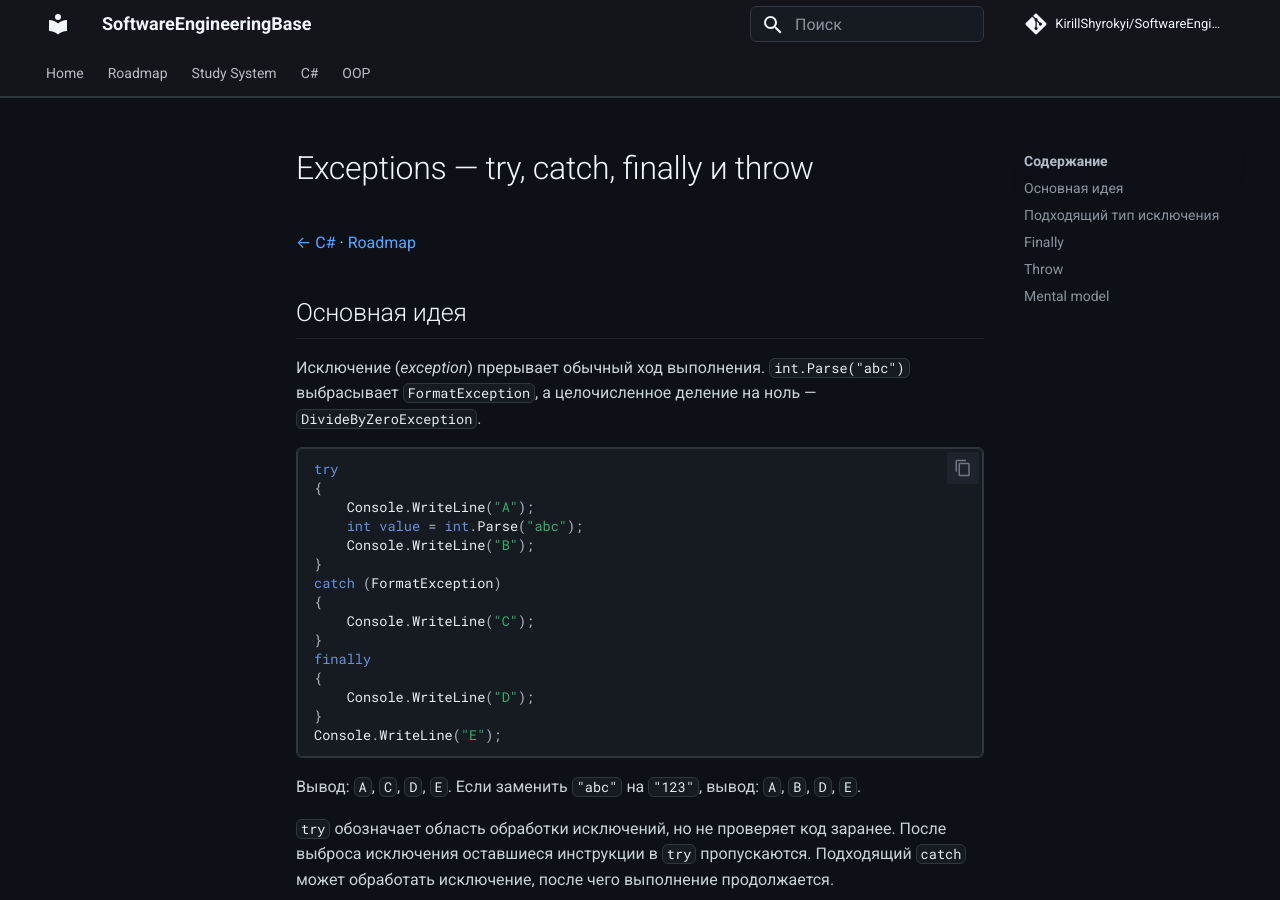
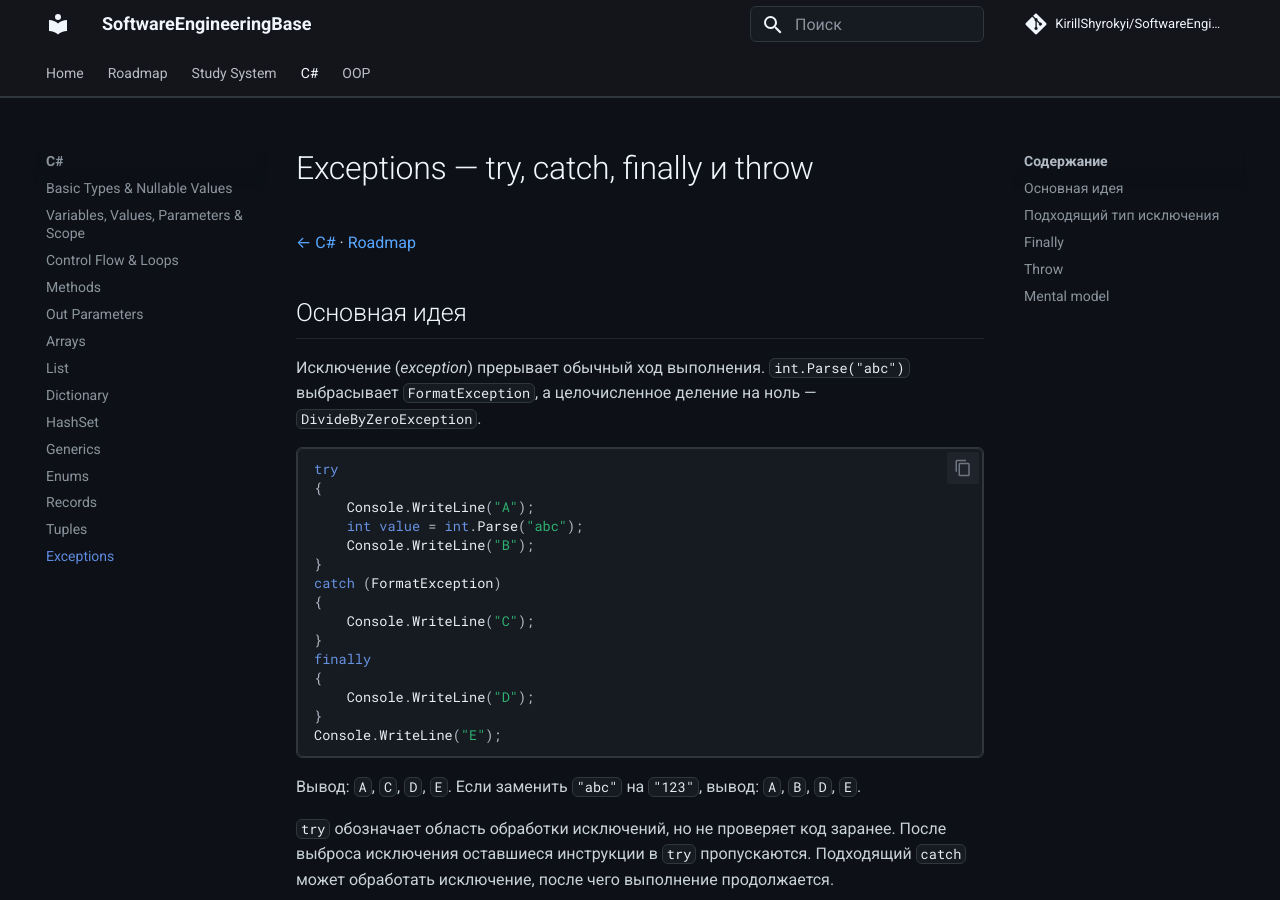
Before and after one commit to KirillShyrokyi/SoftwareEngineeringBase, an MkDocs documentation site: the page built from docs/csharp/exceptions.md, in a window 1280 px wide and 900 px high. Built offline with MkDocs 1.6.1 and Material for MkDocs 9.7.7, drawn with Linux system fonts in a browser that asks for light colours; comment, search, counter and statistics services are not loaded.

Commit message:
docs(csharp): save confirmed exceptions progress

```diff
--- a/mkdocs.yml
+++ b/mkdocs.yml
@@ -23,6 +23,7 @@ nav:
       - Enums: csharp/enums.md
       - Records: csharp/records.md
       - Tuples: csharp/tuples.md
+      - Exceptions: csharp/exceptions.md
   - OOP:
       - Overview: oop/index.md
       - Class, Object, State & Behavior: oop/class-object-state-behavior.md
```
